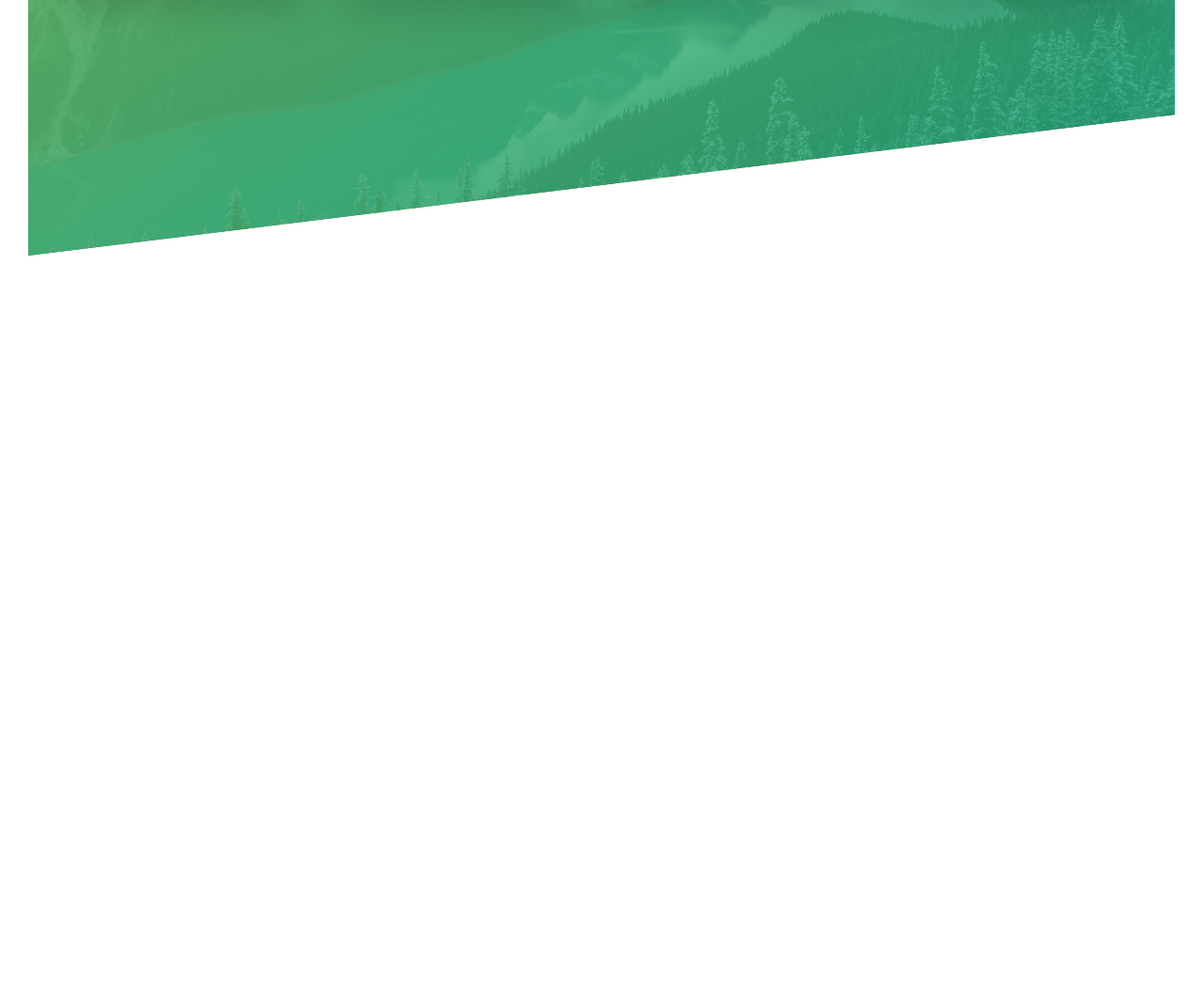
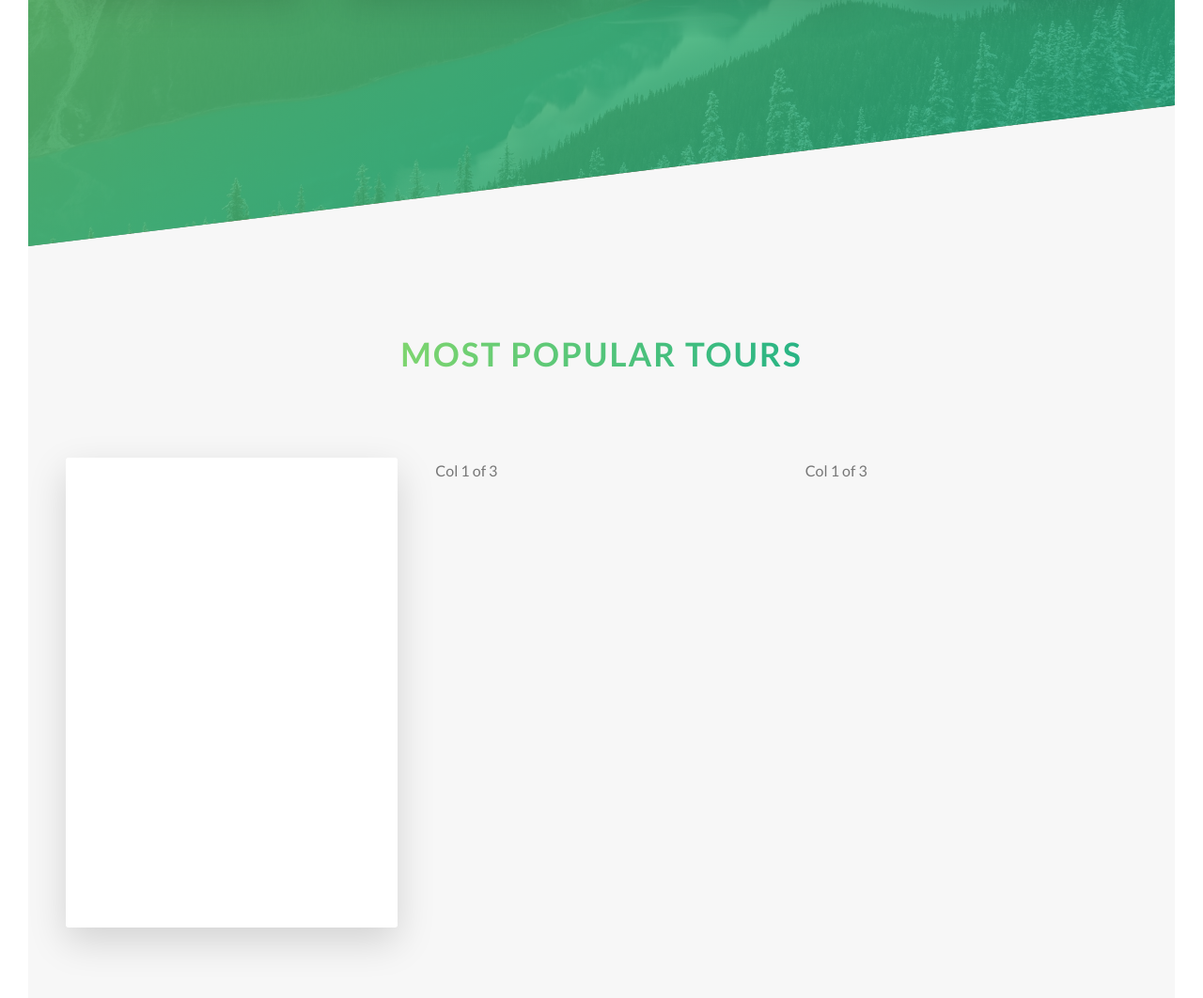
Before and after one commit to koglesby/natours, a website: page index.html in a window 1280 px wide. Shown: the part 1934-2996 px from the top of the page at 94% size. Before the commit the page ends 2206 px from the top, so only its background shows below. Drawn offline with Linux system fonts and the light colour scheme.

Commit message:
tours section, card component

```diff
--- a/index.html
+++ b/index.html
@@ -117,6 +117,33 @@
                     </div>
                 </div>
             </section>
+
+            <section class="section-tours">
+                <div class="u-center-text u-margin-bottom-large">
+                    <h2 class="heading-secondary">
+                        Most Popular Tours
+                    </h2>
+                </div>
+
+                <div class="row">
+                    <div class="col-1-of-3">
+                        <div class="card">
+                            <div class="card__side card__side--front">
+                                FRONT
+                            </div>
+                            <div class="card__side card__side--back card__side--back-1">
+                                BACK
+                            </div>
+                        </div>
+                    </div>
+                    <div class="col-1-of-3">
+                        Col 1 of 3
+                    </div>
+                    <div class="col-1-of-3">
+                        Col 1 of 3
+                    </div>
+                </div>
+            </section>
         </main>
 
         <!-- <section class="grid-test">
--- a/scss/abstracts/_variables.scss
+++ b/scss/abstracts/_variables.scss
@@ -2,6 +2,12 @@
 $color-primary: #55c57a;
 $color-primary-light: #7ed56f;
 $color-primary-dark: #28b485;
+
+$color-secondary-light: #ffb900;
+$color-secondary-dark: #ff7730;
+
+$color-tertiary-light: #2998ff;
+$color-tertiary-dark: #5643fa;
 
 $color-grey-light-1: #f7f7f7;
 
--- /dev/null
+++ b/scss/components/_card.scss
@@ -0,0 +1,46 @@
+.card {
+  perspective: 100rem;
+  -moz-perspective: 100rem;
+  position: relative;
+  height: 50rem;
+
+  &__side {
+    color: #fff;
+    font-size: 2rem;
+
+    height: 50rem;
+    transition: all 0.8s ease;
+    position: absolute;
+    top: 0;
+    left: 0;
+    width: 100%;
+    backface-visibility: hidden;
+    border-radius: 3px;
+    box-shadow: 0 1.5rem 4rem rgba($color-black, 0.15);
+
+    &--front {
+      background-color: $color-white;
+    }
+
+    &--back {
+      background-color: green;
+      transform: rotateY(180deg);
+
+      &-1 {
+        background-image: linear-gradient(
+          to right bottom,
+          $color-secondary-light,
+          $color-secondary-dark
+        );
+      }
+    }
+  }
+  // .card:hover .card__side--front {}
+  // style for .card__side when hovered on .card
+  &:hover &__side--front {
+    transform: rotateY(180deg);
+  }
+  &:hover &__side--back {
+    transform: rotateY(0);
+  }
+}
--- a/scss/main.scss
+++ b/scss/main.scss
@@ -8,6 +8,7 @@
 @import 'base/utilities';
 
 @import 'components/button';
+@import 'components/card';
 @import 'components/composition';
 @import 'components/feature-box';
 
--- a/scss/pages/_home.scss
+++ b/scss/pages/_home.scss
@@ -14,10 +14,16 @@
     url(../img/nat-4.jpg);
   background-size: cover;
   transform: skewY(-7deg);
-  margin-top: -7rem;
+  margin-top: -8rem;
 
   // selects all direct children
   & > * {
     transform: skewY(7deg);
   }
 }
+
+.section-tours {
+  background-color: $color-grey-light-1;
+  padding: 25rem 0 50rem 0;
+  margin-top: -9rem;
+}
```
Also changed, not shown: css/style.css.
